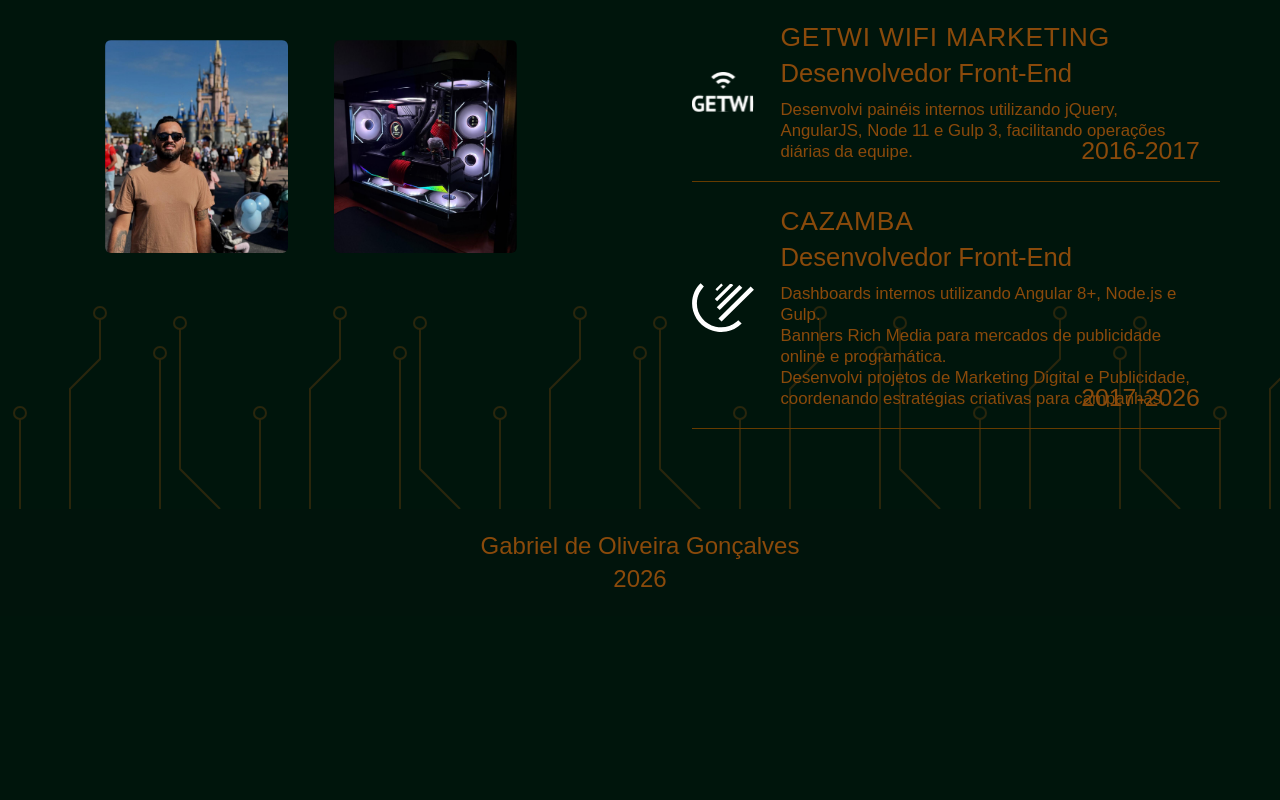
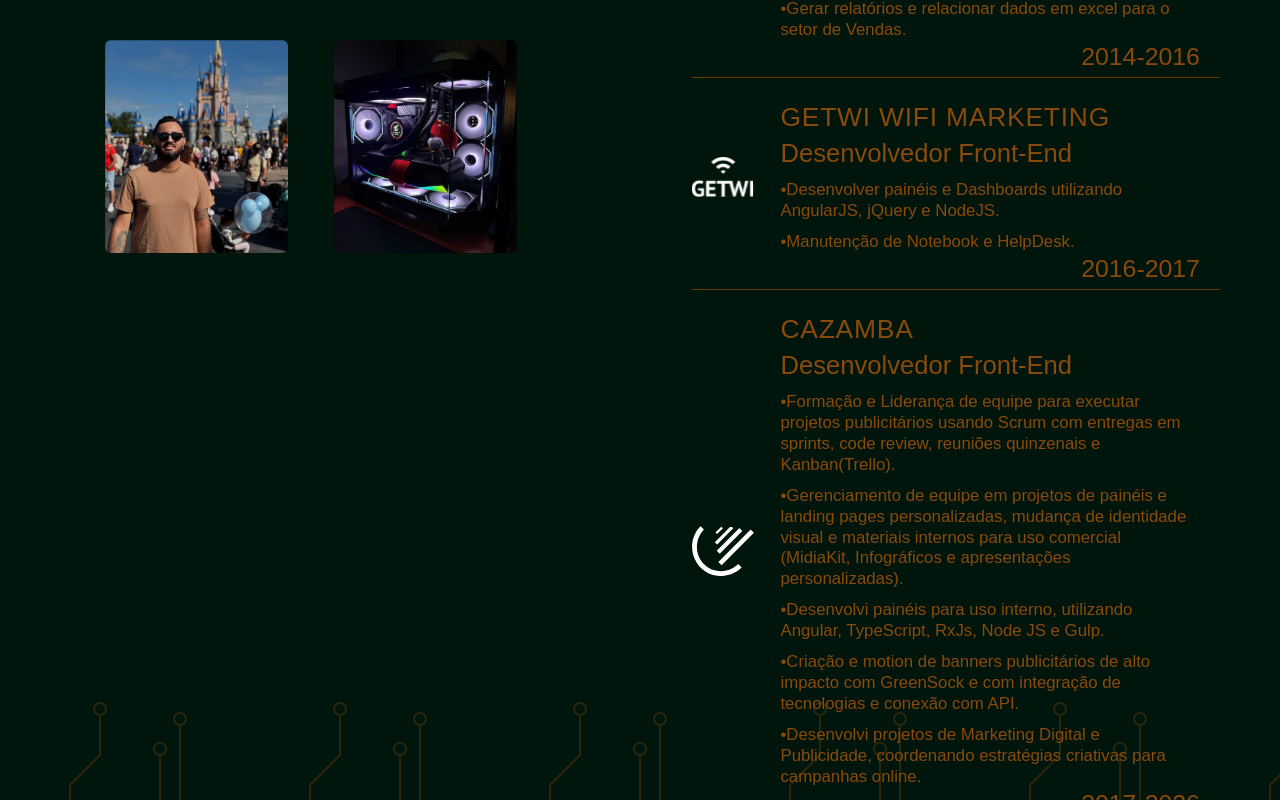
Before and after one commit to GabrielOliveiraG/portfolio, a React (Vite) app: page /#/sobre in a window 1280 px wide. Shown: the part 940-1740 px from the top of the page. Before the commit the page ends 1556 px from the top, so only its background shows below. Built offline with nearby package versions, Linux system fonts and the light colour scheme; a web font is replaced by a local one.

Commit message:
Adicionando experiência na página sobre

```diff
--- a/src/pages/Sobre.jsx
+++ b/src/pages/Sobre.jsx
@@ -18,6 +18,7 @@
     descricao: [
       'Administrar e manter banco de dados SQL Server e Microsoft Access.',
       'Análises de Business Intelligence para Trade Marketing.',
+      'Gerar relatórios e relacionar dados em excel para o setor de Vendas.',
     ],
   },
   {
@@ -25,17 +26,20 @@
     logo: '/images/getwi.svg',
     cargo: 'Desenvolvedor Front-End',
     periodo: '2016-2017',
-    descricao: ['Desenvolvi painéis internos utilizando jQuery, AngularJS, Node 11 e Gulp 3, facilitando operações diárias da equipe.'],
+    descricao: ['Desenvolver painéis e Dashboards utilizando AngularJS, jQuery e NodeJS.',
+       'Manutenção de Notebook e HelpDesk.',
+      ],
   },
   {
     empresa: 'CAZAMBA',
     logo: '/images/cazamba.svg',
     cargo: 'Desenvolvedor Front-End',
     periodo: '2017-2026',
-    descricao: [
-      'Dashboards internos utilizando Angular 8+, Node.js e Gulp.',
-      'Banners Rich Media para mercados de publicidade online e programática.',
-      'Desenvolvi projetos de Marketing Digital e Publicidade, coordenando estratégias criativas para campanhas.',
+    descricao: ['Formação e Liderança de equipe para executar projetos publicitários usando Scrum com entregas em sprints, code review, reuniões quinzenais e Kanban(Trello).',
+      'Gerenciamento de equipe em projetos de painéis e landing pages personalizadas, mudança de identidade visual e materiais internos para uso comercial (MidiaKit, Infográficos e apresentações personalizadas).',
+      'Desenvolvi painéis para uso interno, utilizando Angular, TypeScript, RxJs, Node JS e Gulp.',
+      'Criação e motion de banners publicitários de alto impacto com GreenSock e com integração de tecnologias e conexão com API.',
+      'Desenvolvi projetos de Marketing Digital e Publicidade, coordenando estratégias criativas para campanhas online.',
     ],
   },
 ]
@@ -76,8 +80,9 @@
               <div className="exp__body">
                 <h3>{e.empresa}</h3>
                 <h4>{e.cargo}</h4>
-                {e.descricao.map((d) => <p key={d}>{d}</p>)}
+               {e.descricao.map((d) => <p key={d}> &bull;{d}</p>)}
               </div>
+              <br></br>
               <span className="exp__periodo">{e.periodo}</span>
             </motion.article>
           ))}
--- a/src/styles.css
+++ b/src/styles.css
@@ -59,8 +59,8 @@
 .exp__logo { width: 62px; height: 62px; object-fit: contain; align-self: center; }
 .exp__body h3 { font-size: 1.65rem; font-weight: 400; letter-spacing: .03em; }
 .exp__body h4 { font-size: 1.6rem; font-weight: 400; margin: 6px 0 12px; }
-.exp__body p { font-size: 1.05rem; line-height: 1.25; max-width: 44ch; }
-.exp__periodo { position: absolute; right: 20px; bottom: 16px; font-size: 1.55rem; }
+.exp__body p { font-size: 1.05rem; line-height: 1.25; max-width: 44ch; margin-top:10px;}
+.exp__periodo { position: absolute; right: 20px; bottom: 10px; font-size: 1.55rem;line-height: 20px; }
 
 /* Responsivo */
 @media (max-width: 1206px) {
@@ -68,6 +68,7 @@
 }
 @media (max-width: 1000px) {
   .header__nav{font-size:15px;padding: 0px 30px 0px 0px;}
+  .home__name { font-size: clamp(1.8rem, 3.4vw, 3.2rem); font-weight: 500; letter-spacing: .12em; margin-bottom: 14px; }
   .footer { font-size: 1.3rem; }
   .header__social { gap: 24px; font-size: 2.2rem; }
   .logo { max-width:50%;}
@@ -75,6 +76,11 @@
   .sobre__title { margin-bottom: 32px; }
   .sobre__perfil { max-width: 320px; }
   .galeria { padding-left: 0; gap: 16px; }
+}
+@media (min-height: 852px) {
+  .home__name { font-size: clamp(1.8rem, 3.4vw, 3.2rem); font-weight: 500; letter-spacing: .07em; margin-bottom: 14px; }
+}@media (min-height: 956px) {
+  .home__name { font-size: clamp(1.8rem, 3.4vw, 3.2rem); font-weight: 500; letter-spacing: .12em; margin-bottom: 14px; }
 }
 @media (max-width: 560px) {
   .exp__item { grid-template-columns: 56px 1fr; }
```
Also changed, not shown: 5 other files (tests, documents, lock files or other folders).
